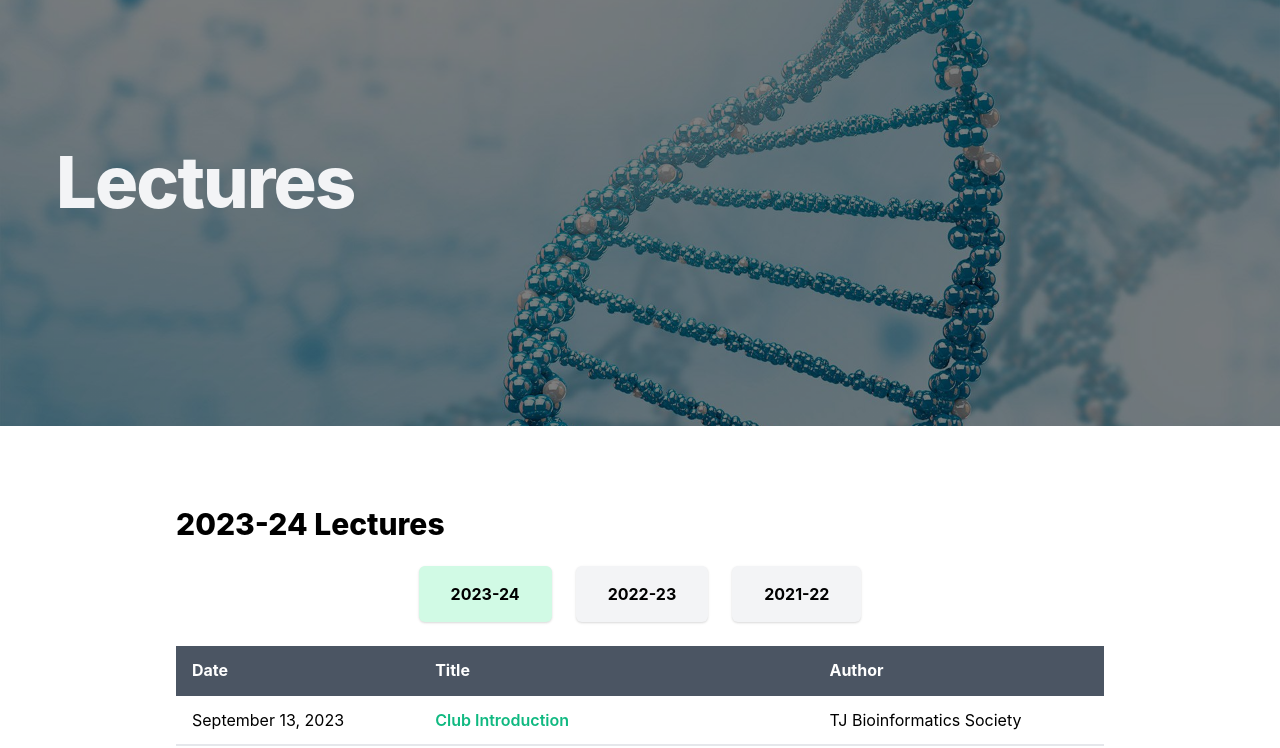
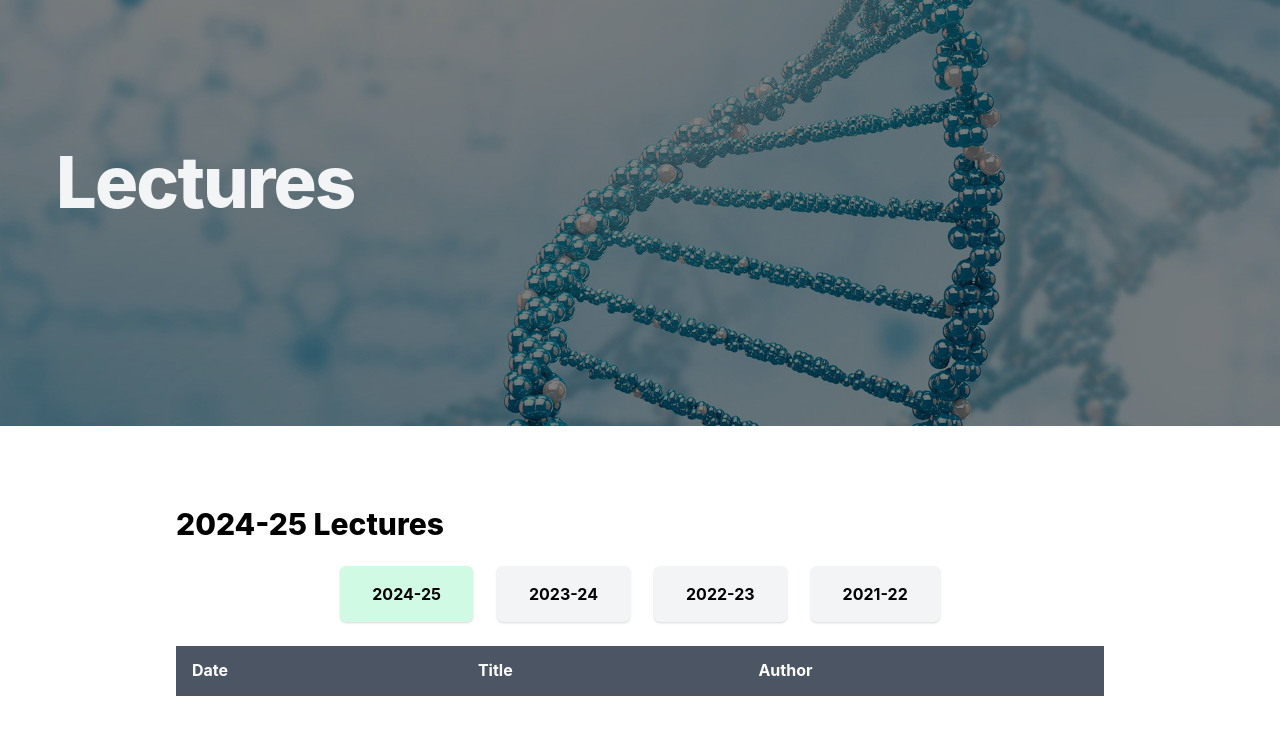
Before and after one commit to tj-bioinfo-society/website, a Gatsby site: page /lectures in a window 1280 px wide. Shown: the part 54-802 px from the top of the page. Built offline with nearby package versions, Linux system fonts and the light colour scheme; Gatsby itself is replaced by a stand-in of ours.

Commit message:
Update lectures.js

```diff
--- a/src/pages/lectures.js
+++ b/src/pages/lectures.js
@@ -18,7 +18,7 @@ const LecturesPage = () => {
 			}
     }
   `)
-  const years = ['2021-22', '2022-23', '2023-24'].reverse()
+  const years = ['2021-22', '2022-23', '2023-24', '2024-25'].reverse()
   const [curYear,setCurYear] = useState(years[0])
 
   return (
```
